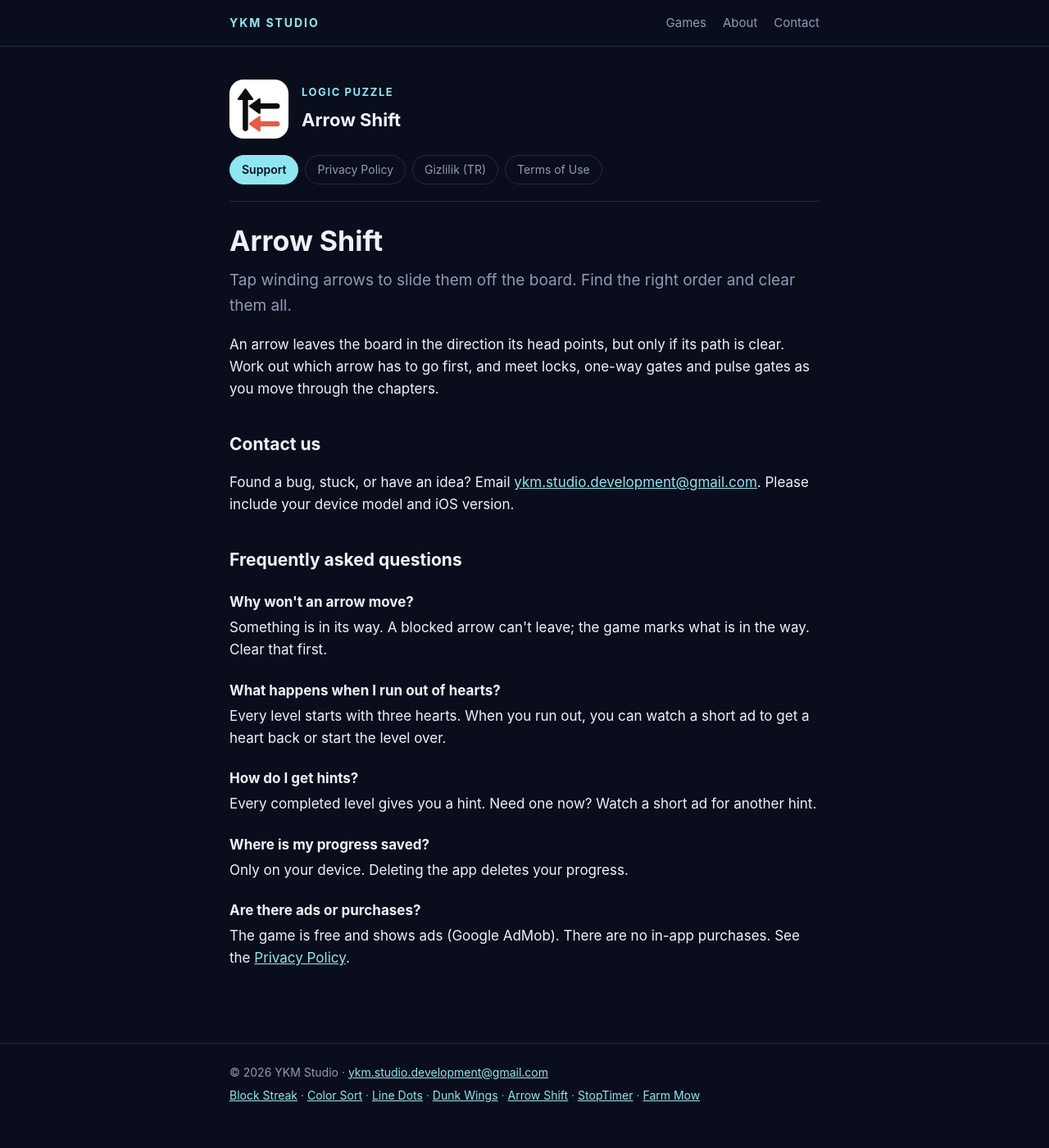
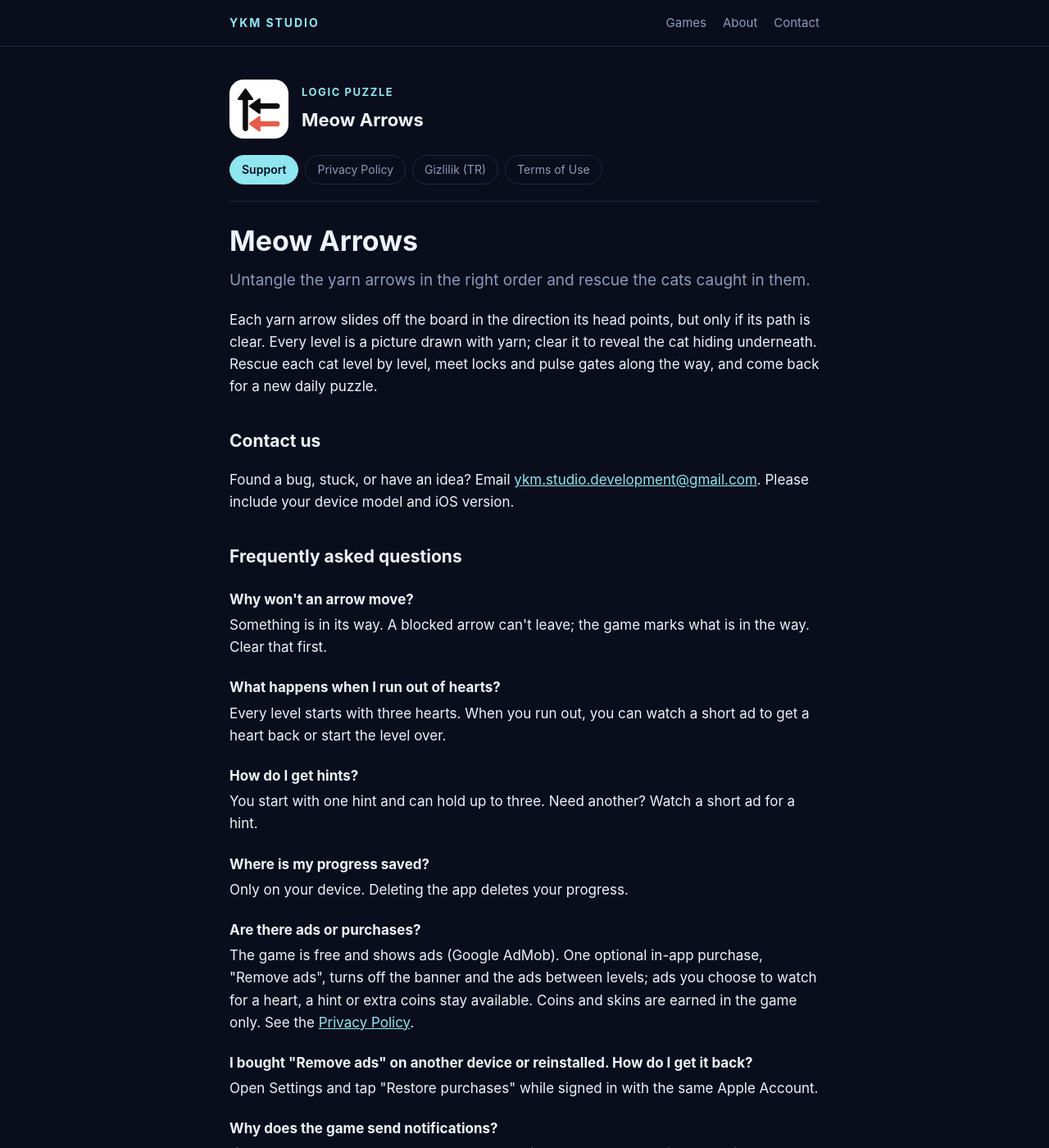
Before and after one commit to YKMStudio/ykmstudio.github.io, a Jekyll site: the page built from arrowshift/index.html, in a window 1280 px wide and 1400 px high. Shown: the whole window at 82% size. Built offline with Jekyll 4.4.1, drawn with Linux system fonts in a browser that asks for light colours; some of the changed text lies outside the part shown.

Commit message:
Arrow Shift is now Meow Arrows: Cat Puzzle
Support, privacy (EN/TR) and terms pages cover the remove-ads purchase
and local notifications.

Co-Authored-By: Claude Opus 5.5 <noreply@anthropic.com>

```diff
--- a/_data/games.yml
+++ b/_data/games.yml
@@ -35,10 +35,10 @@
   app_store: ""
 
 - slug: arrowshift
-  name: Arrow Shift
-  store_name: "Arrow Shift: Puzzle Game"
+  name: Meow Arrows
+  store_name: "Meow Arrows: Cat Puzzle"
   genre: Logic puzzle
-  tagline: Tap winding arrows to slide them off the board. Find the right order and clear them all.
+  tagline: Untangle the yarn arrows in the right order and rescue the cats caught in them.
   email: ykm.studio.development@gmail.com
   app_store: ""
 
--- a/arrowshift/index.html
+++ b/arrowshift/index.html
@@ -2,12 +2,12 @@
 layout: game
 game: arrowshift
 tab: support
-title: Arrow Shift – Support
-description: Arrow Shift support, frequently asked questions and contact.
+title: Meow Arrows – Support
+description: Meow Arrows support, frequently asked questions and contact.
 ---
-<h1>Arrow Shift</h1>
-<p class="lead">Tap winding arrows to slide them off the board. Find the right order and clear them all.</p>
-<p>An arrow leaves the board in the direction its head points, but only if its path is clear. Work out which arrow has to go first, and meet locks, one-way gates and pulse gates as you move through the chapters.</p>
+<h1>Meow Arrows</h1>
+<p class="lead">Untangle the yarn arrows in the right order and rescue the cats caught in them.</p>
+<p>Each yarn arrow slides off the board in the direction its head points, but only if its path is clear. Every level is a picture drawn with yarn; clear it to reveal the cat hiding underneath. Rescue each cat level by level, meet locks and pulse gates along the way, and come back for a new daily puzzle.</p>
 
 <h2>Contact us</h2>
 <p>Found a bug, stuck, or have an idea? Email <a href="mailto:ykm.studio.development@gmail.com">ykm.studio.development@gmail.com</a>. Please include your device model and iOS version.</p>
@@ -18,8 +18,12 @@ description: Arrow Shift support, frequently asked questions and contact.
 <h3>What happens when I run out of hearts?</h3>
 <p>Every level starts with three hearts. When you run out, you can watch a short ad to get a heart back or start the level over.</p>
 <h3>How do I get hints?</h3>
-<p>Every completed level gives you a hint. Need one now? Watch a short ad for another hint.</p>
+<p>You start with one hint and can hold up to three. Need another? Watch a short ad for a hint.</p>
 <h3>Where is my progress saved?</h3>
 <p>Only on your device. Deleting the app deletes your progress.</p>
 <h3>Are there ads or purchases?</h3>
-<p>The game is free and shows ads (Google AdMob). There are no in-app purchases. See the <a href="privacy.html">Privacy Policy</a>.</p>
+<p>The game is free and shows ads (Google AdMob). One optional in-app purchase, "Remove ads", turns off the banner and the ads between levels; ads you choose to watch for a heart, a hint or extra coins stay available. Coins and skins are earned in the game only. See the <a href="privacy.html">Privacy Policy</a>.</p>
+<h3>I bought "Remove ads" on another device or reinstalled. How do I get it back?</h3>
+<p>Open Settings and tap "Restore purchases" while signed in with the same Apple Account.</p>
+<h3>Why does the game send notifications?</h3>
+<p>If you allow them, the game sends a local reminder when a new daily puzzle is ready or a cat is waiting. They are scheduled on your device, not sent from a server. You can turn them off in your device's Settings.</p>
```
Also changed, not shown: APP_STORE_CONNECT.md (+1 -1 lines), arrowshift/privacy-tr.html (+11 -7 lines), arrowshift/privacy.html (+11 -7 lines), arrowshift/terms.html (+7 -5 lines).
